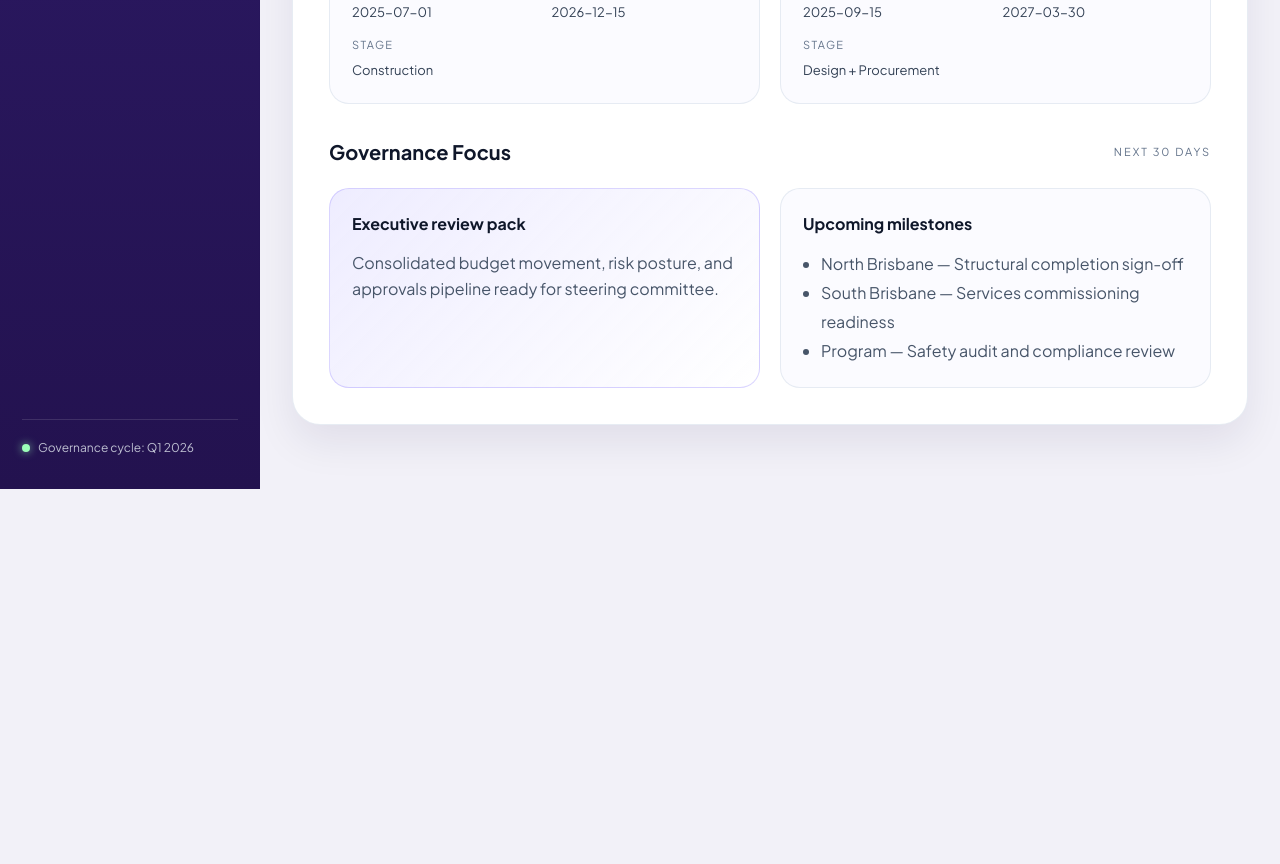
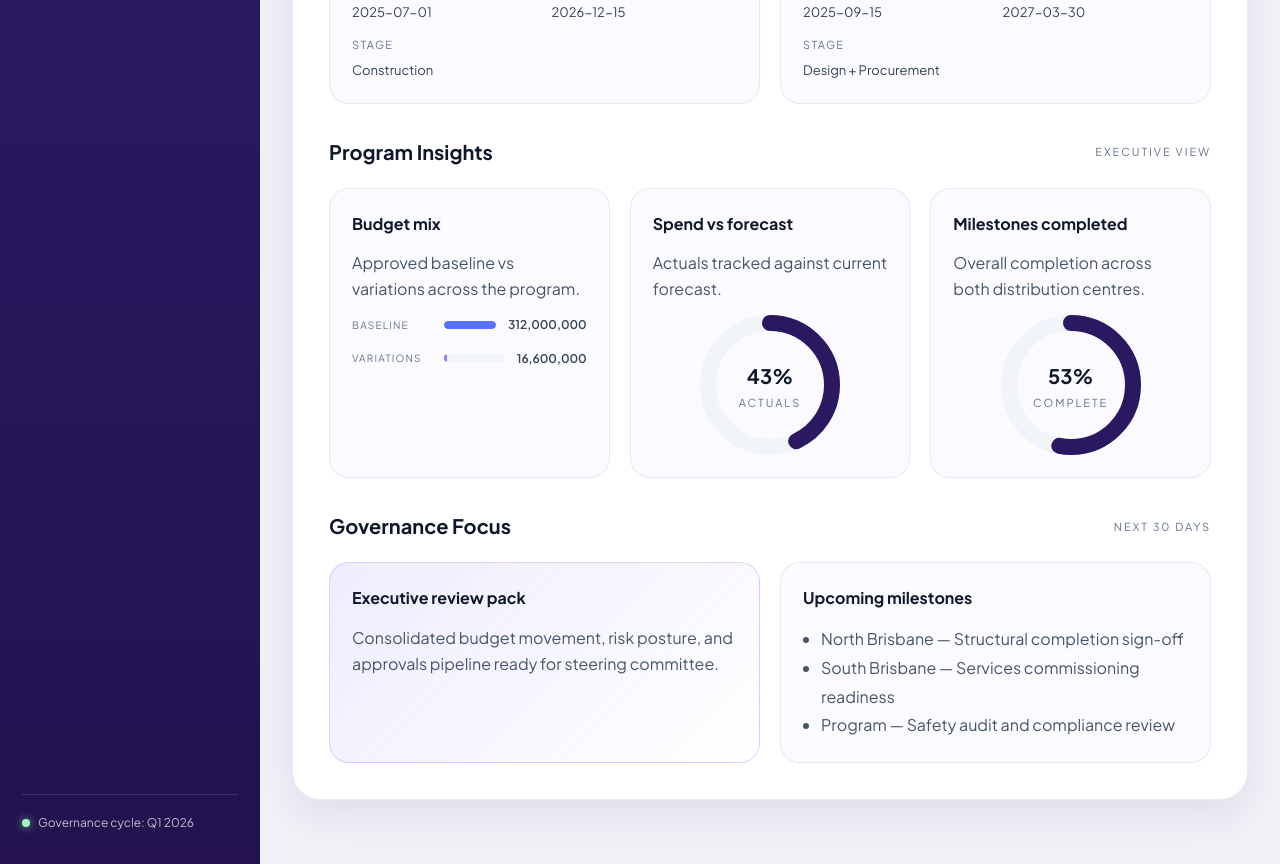
Before and after one commit to soobin93/distribution-centre-dashboard, a React app in the folder frontend/: page /summary in a window 1280 px wide. Shown: the part 860-1724 px from the top of the page. Before the commit the page ends 1349 px from the top, so only its background shows below. Built offline with nearby package versions, Linux system fonts and the light colour scheme; no server answers; the HTML template or start-up script is replaced by a standard one.

Commit message:
feat: Add charts for program insights including BarChart and DonutChart components

```diff
--- a/frontend/src/App.css
+++ b/frontend/src/App.css
@@ -262,7 +262,7 @@
 }
 
 .grid--stats {
-  grid-template-columns: repeat(auto-fit, minmax(190px, 1fr));
+  grid-template-columns: repeat(auto-fit, minmax(220px, 1fr));
 }
 
 .grid--cards {
@@ -380,6 +380,7 @@
   display: flex;
   flex-direction: column;
   gap: 14px;
+  overflow-x: auto;
 }
 
 .table__header,
@@ -390,6 +391,7 @@
   align-items: center;
   padding: 18px 22px;
   border-radius: 18px;
+  min-width: 720px;
 }
 
 .table--five .table__header,
--- /dev/null
+++ b/frontend/src/components/Charts.css
@@ -0,0 +1,78 @@
+.donut {
+  position: relative;
+  display: grid;
+  place-items: center;
+}
+
+.donut svg {
+  transform: rotate(-90deg);
+}
+
+.donut__track {
+  fill: none;
+  stroke: var(--slate-100);
+}
+
+.donut__value {
+  fill: none;
+  stroke: #2a1860;
+  stroke-linecap: round;
+}
+
+.donut__label {
+  position: absolute;
+  text-align: center;
+  display: flex;
+  flex-direction: column;
+  gap: 2px;
+}
+
+.donut__label strong {
+  font-size: 20px;
+  color: var(--slate-900);
+}
+
+.donut__label span {
+  font-size: 11px;
+  text-transform: uppercase;
+  letter-spacing: 0.18em;
+  color: var(--slate-500);
+}
+
+.bar-chart {
+  display: flex;
+  flex-direction: column;
+  gap: 14px;
+}
+
+.bar {
+  display: grid;
+  grid-template-columns: 80px 1fr auto;
+  align-items: center;
+  gap: 12px;
+  font-size: 12px;
+}
+
+.bar__label {
+  color: var(--slate-500);
+  text-transform: uppercase;
+  letter-spacing: 0.12em;
+  font-size: 10px;
+}
+
+.bar__track {
+  height: 8px;
+  border-radius: 999px;
+  background: var(--slate-100);
+  overflow: hidden;
+}
+
+.bar__fill {
+  height: 100%;
+  border-radius: inherit;
+}
+
+.bar__value {
+  font-weight: 600;
+  color: var(--slate-700);
+}
--- /dev/null
+++ b/frontend/src/components/Charts.tsx
@@ -0,0 +1,80 @@
+import './Charts.css'
+
+type DonutChartProps = {
+  value: number
+  total: number
+  size?: number
+  strokeWidth?: number
+  label?: string
+}
+
+export const DonutChart = ({
+  value,
+  total,
+  size = 140,
+  strokeWidth = 16,
+  label,
+}: DonutChartProps) => {
+  const radius = (size - strokeWidth) / 2
+  const circumference = 2 * Math.PI * radius
+  const safeTotal = total > 0 ? total : 1
+  const progress = Math.min(Math.max(value / safeTotal, 0), 1)
+  const dash = circumference * progress
+
+  return (
+    <div className="donut">
+      <svg width={size} height={size} viewBox={`0 0 ${size} ${size}`} aria-label={label}>
+        <circle
+          className="donut__track"
+          cx={size / 2}
+          cy={size / 2}
+          r={radius}
+          strokeWidth={strokeWidth}
+        />
+        <circle
+          className="donut__value"
+          cx={size / 2}
+          cy={size / 2}
+          r={radius}
+          strokeWidth={strokeWidth}
+          strokeDasharray={`${dash} ${circumference - dash}`}
+        />
+      </svg>
+      <div className="donut__label">
+        <strong>{Math.round(progress * 100)}%</strong>
+        <span>{label}</span>
+      </div>
+    </div>
+  )
+}
+
+type BarChartItem = {
+  label: string
+  value: number
+  color: string
+}
+
+type BarChartProps = {
+  items: BarChartItem[]
+}
+
+export const BarChart = ({ items }: BarChartProps) => {
+  const max = Math.max(...items.map((item) => item.value), 1)
+
+  return (
+    <div className="bar-chart">
+      {items.map((item) => (
+        <div className="bar" key={item.label}>
+          <div className="bar__label">{item.label}</div>
+          <div className="bar__track">
+            <div
+              className="bar__fill"
+              style={{ width: `${(item.value / max) * 100}%`, background: item.color }}
+            />
+          </div>
+          <div className="bar__value">{item.value.toLocaleString('en-AU')}</div>
+        </div>
+      ))}
+    </div>
+  )
+}
--- a/frontend/src/components/StatCard.css
+++ b/frontend/src/components/StatCard.css
@@ -4,6 +4,7 @@
   border-radius: 18px;
   padding: 22px 24px;
   box-shadow: 0 18px 32px rgba(20, 14, 60, 0.06);
+  min-width: 0;
 }
 
 .stat-card__label {
@@ -15,9 +16,10 @@
 }
 
 .stat-card__value {
-  font-size: 26px;
+  font-size: clamp(18px, 2.2vw, 26px);
   font-weight: 700;
   color: var(--slate-900);
+  white-space: nowrap;
 }
 
 .stat-card__helper {
--- a/frontend/src/features/projects/ProgramSummaryPage.tsx
+++ b/frontend/src/features/projects/ProgramSummaryPage.tsx
@@ -2,6 +2,7 @@ import { useEffect, useState } from 'react'
 import { NavLink } from 'react-router-dom'
 import StatCard from '../../components/StatCard'
 import Badge from '../../components/Badge'
+import { BarChart, DonutChart } from '../../components/Charts'
 import { getProgramSummary, getProjects } from '../../api/program'
 import { programSummary as fallbackSummary, projects as fallbackProjects } from './mock'
 import type { ProgramSummary, Project } from './types'
@@ -112,6 +113,43 @@ const ProgramSummaryPage = () => {
 
       <div className="section">
         <div className="section__header">
+          <h2>Program Insights</h2>
+          <span className="section__meta">Executive view</span>
+        </div>
+        <div className="grid grid--split">
+          <div className="card card--light">
+            <h3>Budget mix</h3>
+            <p className="card__body">Approved baseline vs variations across the program.</p>
+            <BarChart
+              items={[
+                { label: 'Baseline', value: summary.total_original_budget, color: '#5672ff' },
+                { label: 'Variations', value: summary.total_variations, color: '#9d7bff' },
+              ]}
+            />
+          </div>
+          <div className="card card--light">
+            <h3>Spend vs forecast</h3>
+            <p className="card__body">Actuals tracked against current forecast.</p>
+            <DonutChart
+              value={summary.total_actual_spend}
+              total={summary.total_forecast_cost}
+              label="Actuals"
+            />
+          </div>
+          <div className="card card--light">
+            <h3>Milestones completed</h3>
+            <p className="card__body">Overall completion across both distribution centres.</p>
+            <DonutChart
+              value={summary.milestones_completed.completed}
+              total={summary.milestones_completed.total}
+              label="Complete"
+            />
+          </div>
+        </div>
+      </div>
+
+      <div className="section">
+        <div className="section__header">
           <h2>Governance Focus</h2>
           <span className="section__meta">Next 30 days</span>
         </div>
```
